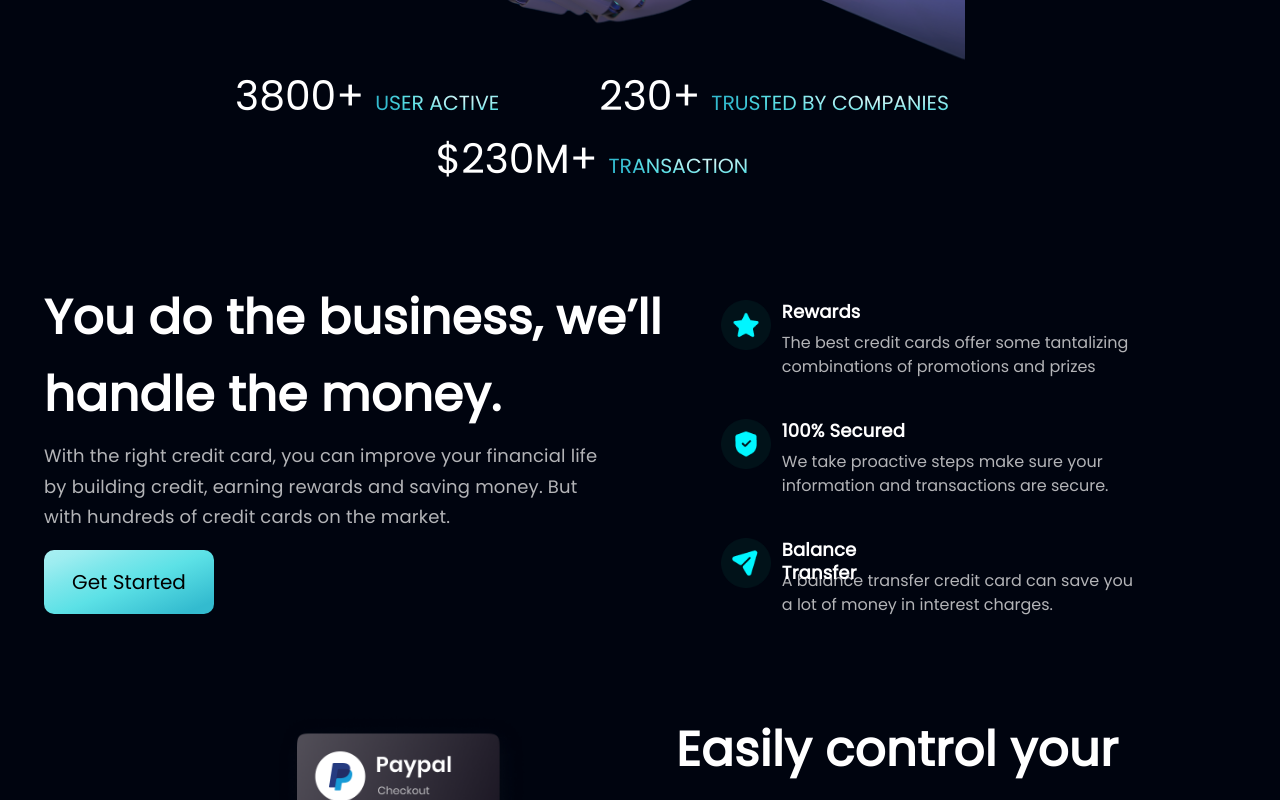
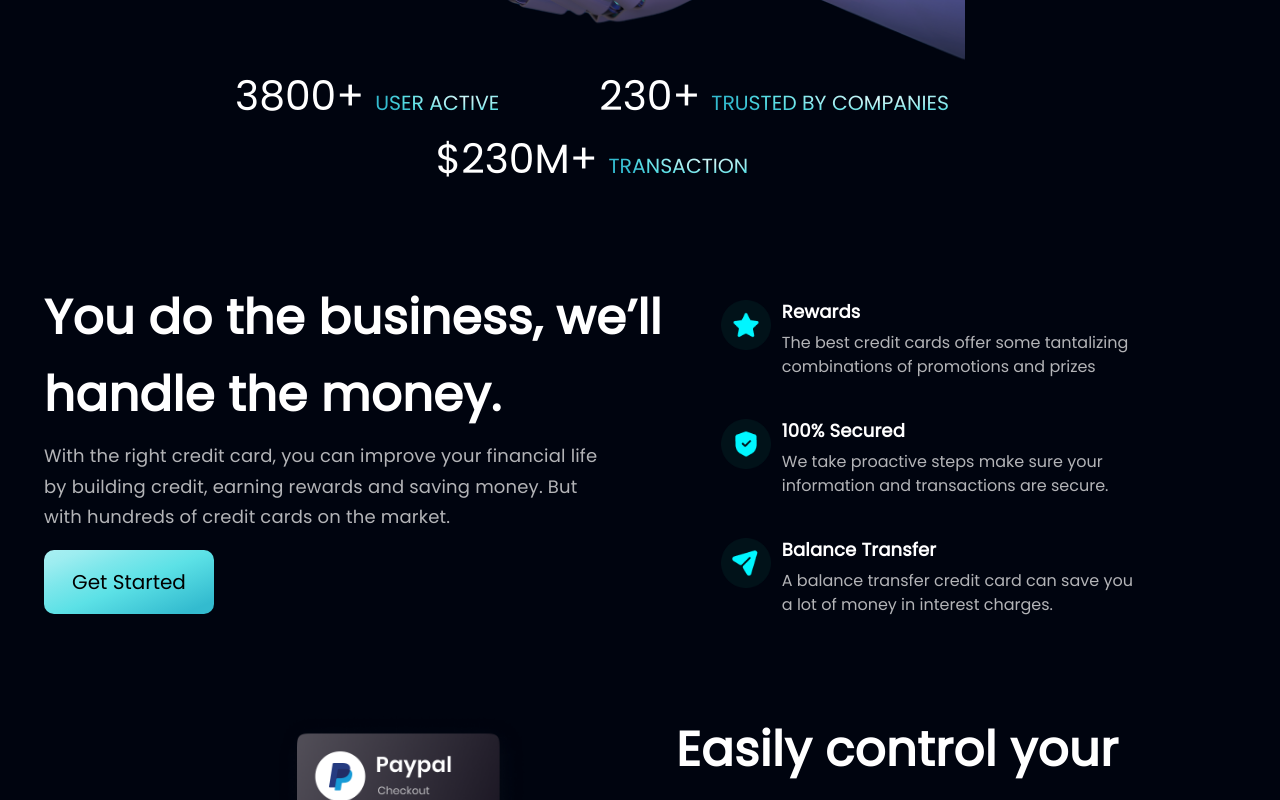
Before and after one commit to salmanhaider14/modern-ui, a React (Create React App) app: page / in a window 1280 px wide. Shown: the part 1213-2013 px from the top of the page. Built offline with nearby package versions, Linux system fonts and the light colour scheme.

Commit message:
finished

```diff
--- a/src/App.css
+++ b/src/App.css
@@ -200,7 +200,7 @@ body {
   transition: 0.2s;
 }
 .money-card h1 {
-  width: 150px;
+  width: 170px;
   height: 23px;
   font-weight: 600;
   font-size: 18px;
--- a/src/App.js
+++ b/src/App.js
@@ -111,7 +111,7 @@ function App() {
             </div>
             <div className="money-card">
               <img src="/send.png" alt="send" width={50} />
-              <h1>Balance Transfer</h1>
+              <h1 style={{ fontSize: "18px" }}>Balance Transfer</h1>
               <p>
                 A balance transfer credit card can save you a lot of money in
                 interest charges.
```
